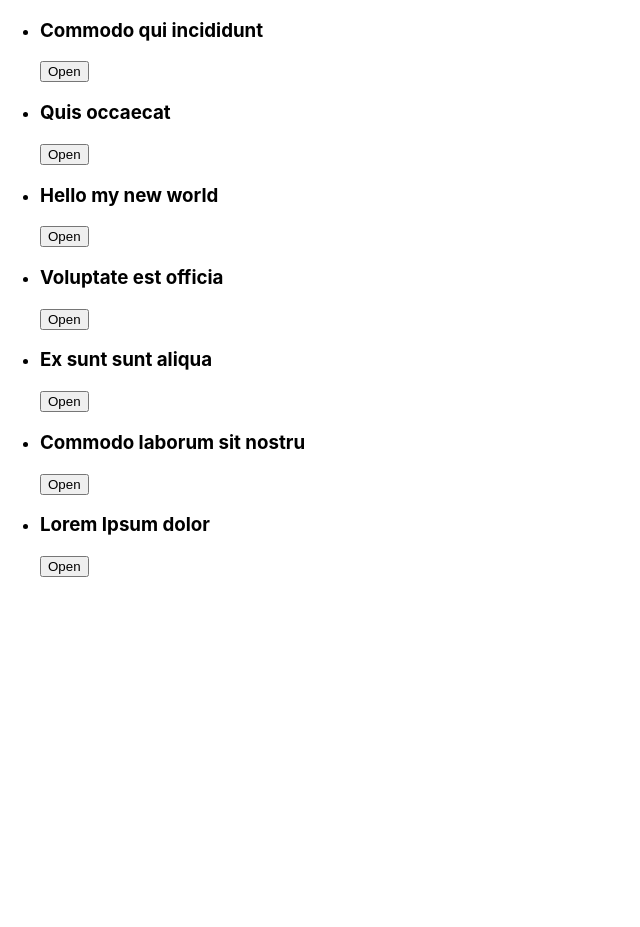
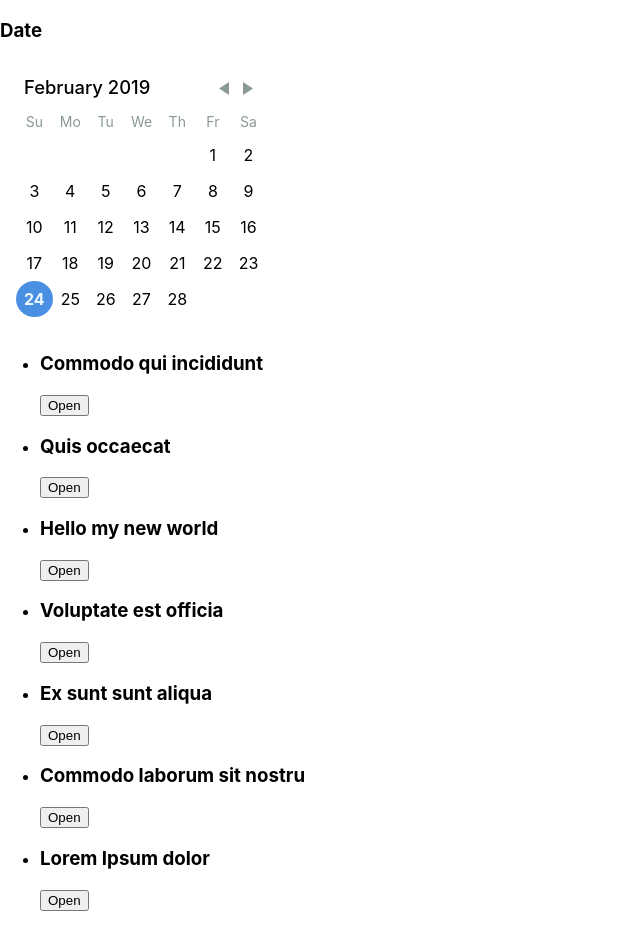
Before and after one commit to edgaramirbekian/react_simple_app, a React (Create React App) app: page / in a window 1280 px wide. Shown: the whole page, without its empty margins (0-640 px from the left). Before the commit the page ends 800 px from the top, so only its background shows below. Built offline with nearby package versions, Linux system fonts and the light colour scheme.

Commit message:
add Calendar component

```diff
--- a/src/App.js
+++ b/src/App.js
@@ -1,9 +1,11 @@
 import React, { Component } from 'react';
 import ArticleList from './components/articles/ArticleList';
+import CalendarDesk from './components/calendar/Calendar';
 class App extends Component {
   render() {
     return (
       <div>
+        <CalendarDesk />
         <ArticleList />
       </div>
     );
--- /dev/null
+++ b/src/components/calendar/Calendar.js
@@ -0,0 +1,12 @@
+import React from 'react';
+import DayPicker from 'react-day-picker';
+import "react-day-picker/lib/style.css";
+
+export default function CalendarDesk () {
+    return (
+        <div>
+            <h3>Date</h3>
+            <DayPicker selectedDays = {new Date()} />
+        </div>
+    )
+}
```
